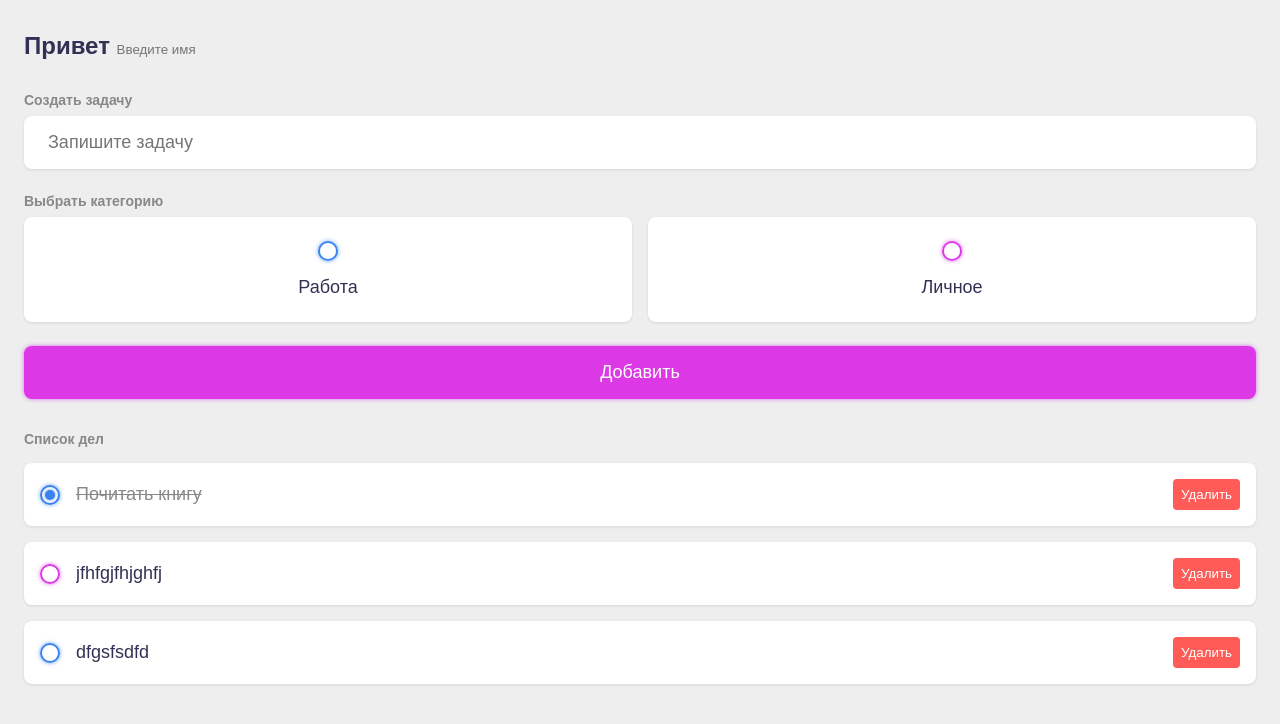
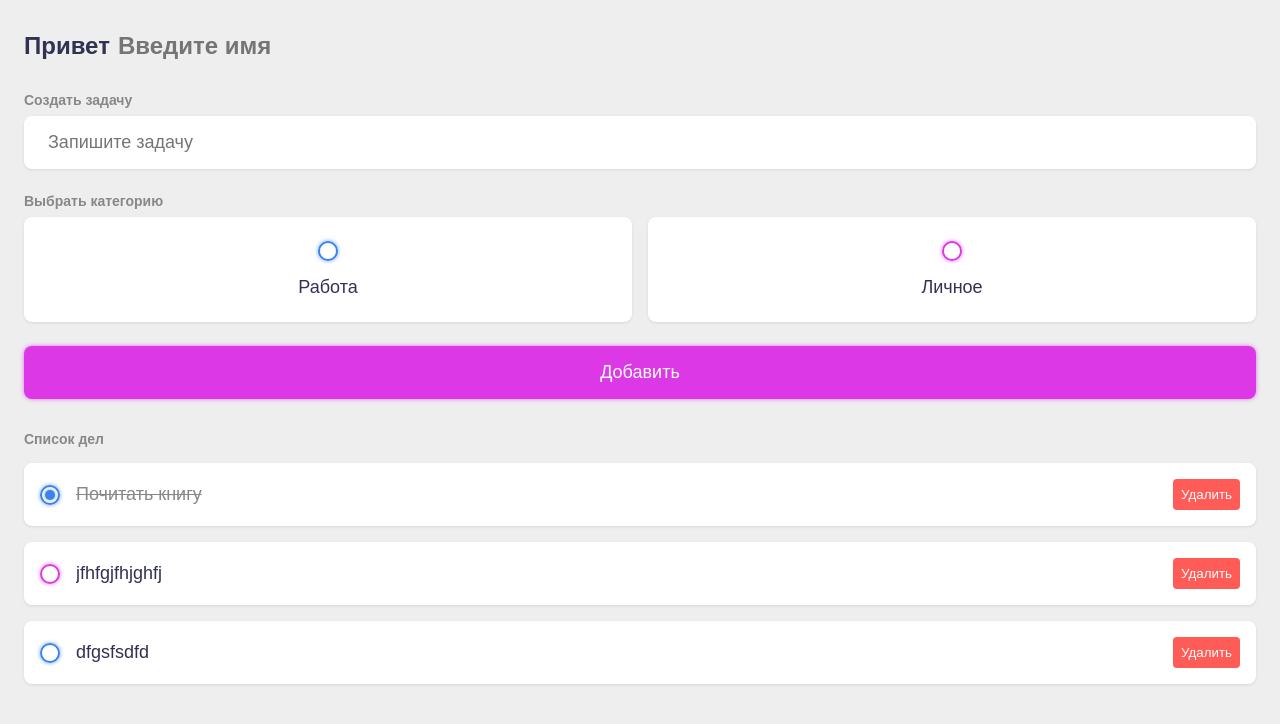
Before and after one commit to urusbievv/todo-app, a Vue app: page / in a window 1280 px wide. Shown: the top 724 px of the page. Built offline with nearby package versions, Linux system fonts and the light colour scheme; data requests are answered from the project's data file.

Commit message:
Разбил на компоненты, исправил переменные на объект content, category, исправил checkbox

```diff
--- a/src/App.vue
+++ b/src/App.vue
@@ -1,130 +1,40 @@
+<template>
+  <main class="app">
+    <Greeting />
+    <CreateTodo @addTodo="addTodo" />
+    <TodoList :todos="todos" :apiUrl="apiUrl" @remove="removeTodo" />
+  </main>
+</template>
+
 <script setup>
- import { ref, onMounted, computed, watch } from 'vue';
+  import { ref, onMounted } from 'vue';
   import axios from 'axios';
+  import Greeting from './components/Greeting.vue';
+  import CreateTodo from './components/CreateTodo.vue';
+  import TodoList from './components/TodoList.vue';
 
   const todos = ref([]);
- const name = ref('');
-
- const inputContent = ref('');
- const inputCategory = ref(null);
   const apiUrl = "http://localhost:5000/todos";
-
- const todosASC = computed(() => todos.value.sort((a, b) => b.createdAt - a.createdAt));
 
   const fetchTodos = async () => {
       try {
         const response = await axios.get(apiUrl);
         todos.value = response.data;
-   } catch (error) {
+      }   catch (error) {
         console.error('Error fetching todos:', error);
       }
   };
 
- const addTodo = async () => {
-   if (inputContent.value.trim() === '' || inputCategory.value === null) return;
 
-   const newTodo = {
-     content: inputContent.value,
-     category: inputCategory.value,
-     done: false,
-     createdAt: new Date().getTime(),
+  const addTodo = (newTodo) => {
+    todos.value.push(newTodo);
   };
 
-   try {
-     const response = await axios.post(apiUrl, newTodo);
-     todos.value.push(response.data);
-   } catch (error) {
-     console.error('Error adding todo:', error);
-   }
-
-   inputContent.value = '';
-   inputCategory.value = null;
+  const removeTodo = (todoToRemove) => {
+    todos.value = todos.value.filter(todo => todo.id !== todoToRemove.id);
   };
 
- const removeTodo = async (todo) => {
-   try {
-     await axios.delete(`${apiUrl}/${todo.id}`);
-     todos.value = todos.value.filter(t => t !== todo);
-   } catch (error) {
-     console.error('Error deleting todo:', error);
-   }
- };
-
- watch(todos, newValue => {
-   localStorage.setItem('todos', JSON.stringify(newValue));
- }, { deep: true });
-
- watch(name, (newValue) => {
-   localStorage.setItem('name', newValue);
- });
-
   onMounted(() => {
-   name.value = localStorage.getItem('name') || '';
     fetchTodos();
   });
 </script>
-
-
-
-<template>
-  <main class="app">
-    <section class="gretting">
-      <h2 class="title">
-        Привет <input type="text" placeholder="Введите имя" v-model="name">
-      </h2>
-    </section>
-    <section class="create-todo">
-      <form @submit.prevent="addTodo">
-        <h4>Создать задачу</h4>
-        <input
-              type="text"
-              placeholder="Запишите задачу"
-              v-model="inputContent">
-        <h4>Выбрать категорию</h4>
-        <div class="options">
-          <label>
-            <input
-            type="radio"
-            name="category"
-            value="work"
-            v-model="inputCategory">
-            <span class="bubble work"></span>
-            <div>Работа</div>
-          </label>
-          <label>
-            <input
-            type="radio"
-            name="category"
-            value="personal"
-            v-model="inputCategory">
-            <span class="bubble personal"></span>
-            <div>Личное</div>
-          </label>
-        </div>
-        <input type="submit" value="Добавить">
-      </form>
-    </section>
-
-    <section class="todo-list">
-      <h4>Список дел</h4>
-      <div class="list">
-
-        <div v-for="todo in todosASC" :class="`todo-item ${todo.done &&
-        'done'}`">
-
-          <label>
-            <input type="checkbox" v-model="todo.done">
-            <span :class="`bubble ${ todo.category }`"></span>
-          </label>
-
-          <div class="todo-content">
-            <input type="text" v-model="todo.content">
-          </div>
-          <div class="actions">
-            <button class="delete" @click="removeTodo(todo)">Удалить</button>
-          </div>
-        </div>
-      </div>
-    </section>
-  </main>
-</template>
--- a/src/style.css
+++ b/src/assets/style.css
@@ -54,18 +54,18 @@ h4 {
 	margin-bottom: 0.5rem;
 }
 
-.greeting .title {
+.greeting__title {
 	display: flex;
 }
 
-.greeting .title input {
+.greeting__title input {
 	margin-left: 0.5rem;
 	flex: 1 1 0%;
 	min-width: 0;
 }
 
-.greeting .title,
-.greeting .title input {
+.greeting__title,
+.greeting__title input {
 	color: var(--dark);
 	font-size: 1.5rem;
 	font-weight: 700;
--- /dev/null
+++ b/src/components/CreateTodo.vue
@@ -0,0 +1,60 @@
+<template>
+    <section class="create-todo">
+      <form @submit.prevent="addTodo">
+        <h4>Создать задачу</h4>
+        <input type="text" placeholder="Запишите задачу" v-model="todo.content" />
+        <h4>Выбрать категорию</h4>
+        <div class="options">
+          <label>
+            <input type="radio" name="category" value="work" v-model="todo.category" />
+            <span class="bubble work"></span>
+            <div>Работа</div>
+          </label>
+          <label>
+            <input type="radio" name="category" value="personal" v-model="todo.category" />
+            <span class="bubble personal"></span>
+            <div>Личное</div>
+          </label>
+        </div>
+        <input type="submit" value="Добавить" />
+      </form>
+    </section>
+  </template>
+
+
+<script setup>
+  import { ref } from 'vue';
+  import axios from 'axios';
+
+  const todo = ref({
+    content: '',
+    category: null,
+  });
+
+  const apiUrl = "http://localhost:5000/todos";
+
+  const emit = defineEmits(['addTodo']);
+
+  const addTodo = async () => {
+    if (todo.value.content.trim() === '' || todo.value.category === null) {
+      console.error("Error: Not data");
+      return;
+    }
+
+    const newTodo = {
+      content: todo.value.content,
+      category: todo.value.category,
+      done: false,
+      createdAt: new Date().getTime(),
+    };
+
+    try {
+      const response = await axios.post(apiUrl, newTodo);
+      emit('addTodo', response.data);
+    } catch (error) {
+      console.error('Error addTodo', error);
+    }
+    todo.value.content = '';
+    todo.value.category = null;
+  };
+</script>
--- /dev/null
+++ b/src/components/Greeting.vue
@@ -0,0 +1,22 @@
+<template>
+    <section class="greeting">
+      <h2 class="greeting__title">
+        Привет <input type="text" placeholder="Введите имя" v-model="name">
+      </h2>
+    </section>
+</template>
+
+<script setup>
+  import { ref, watch, onMounted } from 'vue';
+
+  const name = ref('');
+
+  watch(name, (newValue) => {
+    localStorage.setItem('name', newValue);
+  });
+
+  onMounted(() => {
+    const storedName = localStorage.getItem('name');
+    name.value = storedName || '';
+  });
+</script>
--- /dev/null
+++ b/src/components/TodoItem.vue
@@ -0,0 +1,36 @@
+<template>
+    <div :class="['todo-item', { done: todo.done }]">
+      <label>
+        <input type="checkbox" v-model="todo.done"/>
+        <span :class="`bubble ${todo.category}`"></span>
+      </label>
+
+      <div class="todo-content">
+        <input type="text" v-model="todo.content" :disabled="todo.done" />
+      </div>
+      <div class="actions">
+        <button class="delete" @click="removeTodo">Удалить</button>
+      </div>
+    </div>
+  </template>
+
+  <script setup>
+
+    import axios from 'axios';
+
+    const props = defineProps({
+      todo: Object,
+      apiUrl: String,
+    });
+
+    const emit = defineEmits(['remove']);
+
+    const removeTodo = async () => {
+      try {
+        await axios.delete(`${props.apiUrl}/${props.todo.id}`);
+        emit('remove', props.todo);
+      } catch (error) {
+        console.error('Error deleting todo:', error);
+      }
+    };
+</script>
--- /dev/null
+++ b/src/components/TodoList.vue
@@ -0,0 +1,33 @@
+<template>
+    <section class="todo-list">
+      <h4>Список дел</h4>
+      <div class="list">
+        <TodoItem
+          v-for="todo in todosASC"
+          :key="todo.id"
+          :todo="todo"
+          :apiUrl="apiUrl"
+          @remove="removeTodo"
+        />
+      </div>
+    </section>
+</template>
+
+<script setup>
+  import { computed } from 'vue';
+  import TodoItem from './TodoItem.vue';
+
+  const props = defineProps({
+    todos: Array,
+    apiUrl: String
+  });
+
+  const todosASC = computed(() => props.todos.sort((a, b) => b.createdAt - a.createdAt));
+
+  const removeTodo = (todo) => {
+  const index = props.todos.findIndex(t => t.id === todo.id);
+  if (index !== -1) {
+    props.todos.splice(index, 1);
+  }
+};
+</script>
--- a/src/main.js
+++ b/src/main.js
@@ -1,5 +1,5 @@
 import { createApp } from 'vue'
-import './style.css'
+import './assets/style.css'
 import App from './App.vue'
 
 createApp(App).mount('#app')
```
Lines whose indentation alone changed are shown as unchanged.
